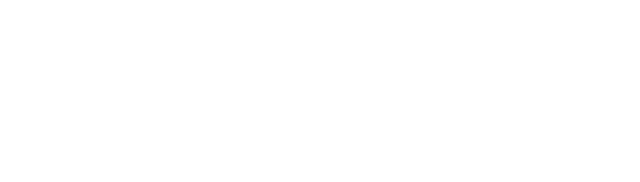
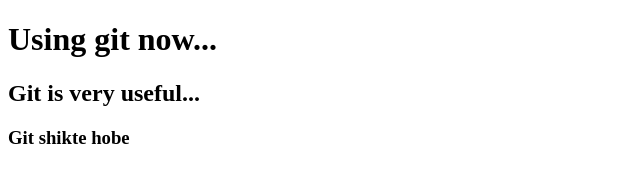
Before and after one commit to ghmim/my-first-repo, a plain HTML site: page index.html in a window 1280 px wide. Shown: the whole page, without its empty margins (0-640 px from the left). Drawn offline with Linux system fonts and the light colour scheme.

Commit message:
added header

```diff
--- a/index.html
+++ b/index.html
@@ -7,6 +7,8 @@
     <title>My First Repo</title>
 </head>
 <body>
-
+    <h1>Using git now...</h1>
+    <h2>Git is very useful...</h2>
+    <h3>Git shikte hobe</h3>
 </body>
 </html>
```
